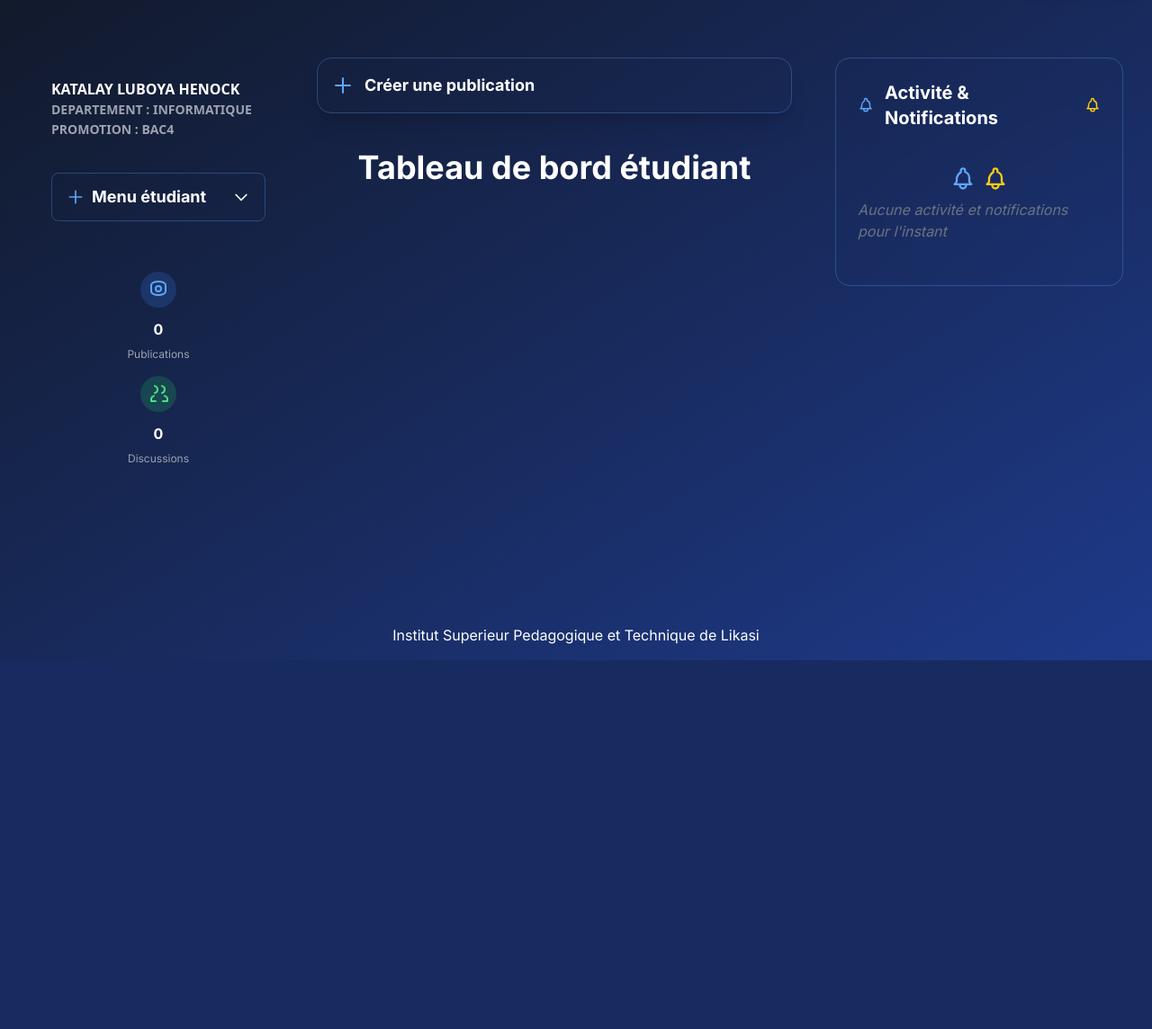
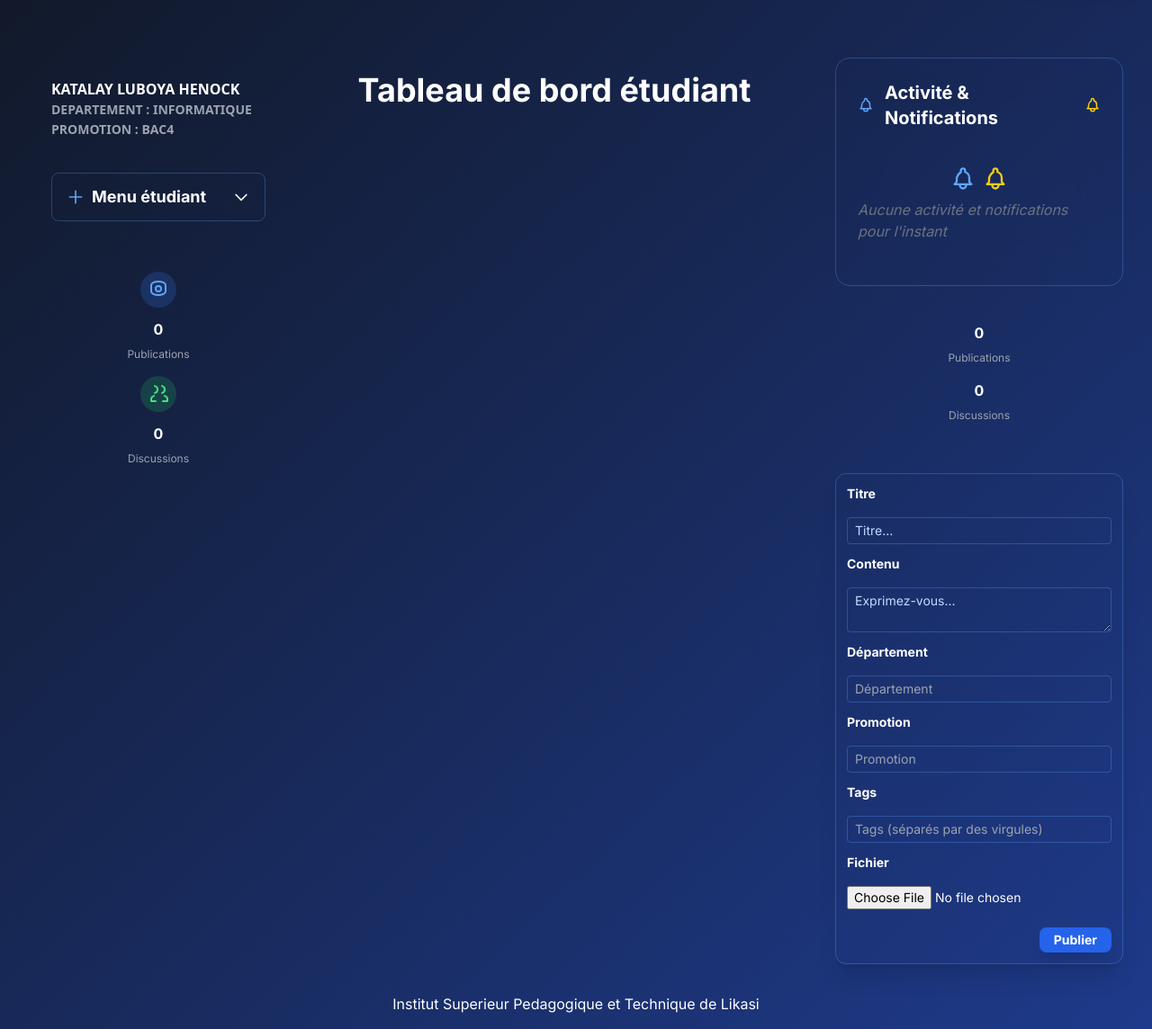
Before and after one commit to MkSama13/ProjetScientifique, a Django app: page /dashboard/ in a window 1280 px wide. Shown: the part 66-1210 px from the top of the page at 90% size. Before the commit the page ends 800 px from the top, so only its background shows below. Run offline with Django 5.2, Linux system fonts and the light colour scheme; a user stored in the database is signed in; some libraries are stand-ins or nearby versions.

Commit message:
Version 4 Publication et supression en place

```diff
--- a/core/templates/core/dashboard_etudiant.html
+++ b/core/templates/core/dashboard_etudiant.html
@@ -125,65 +125,9 @@
         </aside>
         <!-- Main content central -->
         <main class="flex-1">
-            <div x-data="{ open: false }" class="max-w-2xl mx-auto mb-10 relative">
-                <!-- Bouton ouvrir -->
-                <button @click="open = true" type="button" class="flex items-center gap-3 bg-transparent rounded-2xl p-4 shadow-xl border border-blue-400/30 cursor-pointer group backdrop-blur-none transition-all duration-300 w-full">
-                    <svg class="h-6 w-6 text-blue-400" fill="none" viewBox="0 0 24 24" stroke="currentColor"><path stroke-linecap="round" stroke-linejoin="round" stroke-width="2" d="M12 4v16m8-8H4"/></svg>
-                    <span class="text-white text-lg font-semibold">Créer une publication</span>
-                </button>
-                <!-- Overlay formulaire -->
-                <template x-if="open">
-                    <div class="absolute left-1/2 top-0 -translate-x-1/2 z-30 w-full max-w-2xl">
-                        <form method="post" enctype="multipart/form-data"
-                            class="flex flex-col gap-5 animate-fadeInRight rounded-2xl p-6 shadow-2xl border border-blue-400/30 backdrop-blur-xl bg-transparent"
-                            style="background: transparent !important;"
-                            @submit.prevent="open = false; $el.submit()">
-                            {% csrf_token %}
-                            <div>
-                                <label for="titre" class="block text-white font-semibold mb-1">Titre de la publication</label>
-                                <input type="text" id="titre" name="titre" required maxlength="120" placeholder="Titre..." class="w-full px-4 py-2 rounded-lg bg-transparent border border-blue-400/30 text-white placeholder:text-blue-200 focus:outline-none focus:ring-2 focus:ring-blue-400 focus:border-blue-400 transition" />
-                            </div>
-                            <div>
-                                <label for="contenu" class="block text-white font-semibold mb-1">Contenu de la publication</label>
-                                <textarea id="contenu" name="contenu" required rows="4" maxlength="2000" placeholder="Exprimez-vous..." class="w-full px-4 py-2 rounded-lg bg-transparent border border-blue-400/30 text-white placeholder:text-blue-200 focus:outline-none focus:ring-2 focus:ring-blue-400 focus:border-blue-400 transition"></textarea>
-                            </div>
-                            <div class="mt-1 mb-2 text-white font-semibold">Cible :</div>
-                            <div class="flex flex-col md:flex-row gap-4">
-                                <div class="flex-1">
-                                    <label for="departement" class="block text-white font-semibold mb-1">Département</label>
-                                    <select id="departement" name="departement" class="w-full px-4 py-2 rounded-lg bg-transparent border border-blue-400/30 text-white focus:outline-none focus:ring-2 focus:ring-blue-400 focus:border-blue-400 transition placeholder:text-blue-200 appearance-none">
-                                        <option value="" style="background: #101624; color: #fff;">Tous les départements</option>
-                                        <option value="informatique" style="background: #101624; color: #fff;">Informatique</option>
-                                        <option value="electronique" style="background: #101624; color: #fff;">Electronique</option>
-                                        <option value="electricite" style="background: #101624; color: #fff;">Electricité</option>
-                                    </select>
-                                </div>
-                                <div class="flex-1">
-                                    <label for="promotion" class="block text-white font-semibold mb-1">Promotion</label>
-                                    <select id="promotion" name="promotion" class="w-full px-4 py-2 rounded-lg bg-transparent border border-blue-400/30 text-white focus:outline-none focus:ring-2 focus:ring-blue-400 focus:border-blue-400 transition placeholder:text-blue-200 appearance-none">
-                                        <option value="" style="background: #101624; color: #fff;">Toutes les promotions</option>
-                                        <option value="bac4_info" style="background: #101624; color: #fff;">BAC4 INFO</option>
-                                        <option value="bac4_eq" style="background: #101624; color: #fff;">BAC4 EQ</option>
-                                        <option value="bac4_ett" style="background: #101624; color: #fff;">BAC4 ETT</option>
-                                    </select>
-                                </div>
-                            </div>
-                            <div>
-                                <label for="fichiers" class="block text-white font-semibold mb-1">Importer des photos ou PDF</label>
-                                <input type="file" id="fichiers" name="fichiers" accept="image/*,application/pdf" multiple class="block w-full text-white file:mr-4 file:py-2 file:px-4 file:rounded-lg file:border-0 file:text-sm file:font-semibold file:bg-blue-600 file:text-white hover:file:bg-blue-700 transition file:transition-transform file:duration-200" />
-                                <span class="text-xs text-gray-400 mt-1 block">Formats acceptés : images (jpg, png, etc.) et PDF. Max 5 fichiers.</span>
-                            </div>
-                            <div class="flex gap-3 justify-end">
-                                <button type="button" @click="open = false" class="bg-red-600 hover:bg-red-700 text-white font-bold py-2 px-6 rounded-lg shadow-lg transition duration-200 focus:outline-none focus:ring-2 focus:ring-gray-400 transform hover:scale-105 active:scale-95">Annuler</button>
-                                <button type="submit" class="bg-blue-600 hover:bg-blue-700 text-white font-bold py-2 px-6 rounded-lg shadow-lg transition duration-200 focus:outline-none focus:ring-2 focus:ring-blue-400 transform hover:scale-105 active:scale-95">Publier</button>
-                            </div>
-                        </form>
-                    </div>
-                </template>
-            </div>
             <h2 class="text-4xl font-bold text-white text-center mb-10 mt-4 drop-in">Tableau de bord étudiant</h2>
         </main>
-        <!-- Sidebar droite : Activité récente + Statistiques -->
+        <!-- Sidebar droite : Activité récente + Statistiques + Formulaire publication réduit -->
         <aside class="hidden lg:flex flex-col w-full lg:w-80 min-h-[500px] ml-0 lg:ml-4 sticky top-28 gap-6">
             <!-- Activité récente & Notifications -->
             <div class="rounded-2xl p-6 shadow-none animate-fadeInRight transition-transform duration-200 hover:scale-105 bg-transparent backdrop-blur-xl border border-blue-400/30" style="background: transparent;">
@@ -201,6 +145,62 @@
                         <span class="flex gap-2">
                             <svg xmlns="http://www.w3.org/2000/svg" class="h-7 w-7 text-blue-400" fill="none" viewBox="0 0 24 24" stroke="currentColor">
                                 <path stroke-linecap="round" stroke-linejoin="round" stroke-width="2" d="M15 17h5l-1.405-1.405A2.032 2.032 0 0118 14.158V11a6.002 6.002 0 00-4-5.659V4a2 2 0 10-4 0v1.341C7.67 7.165 6 9.388 6 12v2.159c0 .538-.214 1.055-.595 1.436L4 17h5m6 0v1a3 3 0 11-6 0v-1m6 0H9"/>
+                            </svg>
+                            <svg xmlns="http://www.w3.org/2000/svg" class="h-7 w-7 text-yellow-400" fill="none" viewBox="0 0 24 24" stroke="currentColor">
+                                <path stroke-linecap="round" stroke-linejoin="round" stroke-width="2" d="M15 17h5l-1.405-1.405A2.032 2.032 0 0118 14.158V11a6.002 6.002 0 00-4-5.659V4a2 2 0 10-4 0v1.341C7.67 7.165 6 9.388 6 12v2.159c0 .538-.214 1.055-.595 1.436L4 17h5m6 0v1a3 3 0 11-6 0v-1m6 0H9"/>
+                            </svg>
+                        </span>
+                        Aucune activité et notifications pour l'instant
+                    </li>
+                </ul>
+            </div>
+            <!-- Statistiques -->
+            <div class="rounded-2xl p-4 shadow-none animate-fadeInRight transition-transform duration-200 flex flex-col items-center gap-4 bg-transparent backdrop-blur-none" style="background:transparent;">
+                <div class="flex flex-col items-center gap-2 transition-transform duration-200 hover:scale-110 cursor-pointer">
+                    <span class="text-white text-base font-semibold">0</span>
+                    <span class="text-gray-400 text-xs">Publications</span>
+                </div>
+                <div class="flex flex-col items-center gap-2 transition-transform duration-200 hover:scale-110 cursor-pointer">
+                    <span class="text-white text-base font-semibold">0</span>
+                    <span class="text-gray-400 text-xs">Discussions</span>
+                </div>
+            </div>
+            <!-- Formulaire publication réduit -->
+            <div class="mt-4 flex flex-col items-center">
+                <form method="post" enctype="multipart/form-data" class="flex flex-col gap-3 w-full max-w-xs p-3 rounded-xl border border-blue-400/30 bg-transparent shadow-xl">
+                    {% csrf_token %}
+                    <label for="titre" class="block text-white font-semibold mb-1 text-sm">Titre</label>
+                    <input type="text" id="titre" name="titre" required maxlength="120" placeholder="Titre..." class="w-full px-2 py-1 rounded bg-transparent border border-blue-400/30 text-white placeholder:text-blue-200 text-sm" />
+                    <label for="contenu" class="block text-white font-semibold mb-1 text-sm">Contenu</label>
+                    <textarea id="contenu" name="contenu" required rows="2" maxlength="2000" placeholder="Exprimez-vous..." class="w-full px-2 py-1 rounded bg-transparent border border-blue-400/30 text-white placeholder:text-blue-200 text-sm"></textarea>
+                    <label for="departement" class="block text-white font-semibold mb-1 text-sm">Département</label>
+                    <input type="text" id="departement" name="departement" class="w-full px-2 py-1 rounded bg-transparent border border-blue-400/30 text-white text-sm" placeholder="Département" />
+                    <label for="promotion" class="block text-white font-semibold mb-1 text-sm">Promotion</label>
+                    <input type="text" id="promotion" name="promotion" class="w-full px-2 py-1 rounded bg-transparent border border-blue-400/30 text-white text-sm" placeholder="Promotion" />
+                    <label for="tags" class="block text-white font-semibold mb-1 text-sm">Tags</label>
+                    <input type="text" id="tags" name="tags" class="w-full px-2 py-1 rounded bg-transparent border border-blue-400/30 text-white text-sm" placeholder="Tags (séparés par des virgules)" />
+                    <label for="fichiers" class="block text-white font-semibold mb-1 text-sm">Fichier</label>
+                    <input type="file" id="fichiers" name="fichiers" class="block w-full text-white text-sm" />
+                    <div class="flex gap-2 justify-end mt-2">
+                        <button type="submit" class="bg-blue-600 hover:bg-blue-700 text-white font-bold py-1 px-4 rounded-lg shadow-lg text-sm">Publier</button>
+                    </div>
+                </form>
+            </div>
+        </aside>
+    </div>
+</div>
+<style>
+    @keyframes fadeIn {
+        from { opacity: 0; }
+        to { opacity: 1; }
+    }
+    @keyframes dropIn {
+        0% { opacity: 0; transform: translateY(-40px) scale(0.95); }
+        100% { opacity: 1; transform: translateY(0) scale(1); }
+    }
+    @keyframes fadeInRight {
+        from { opacity: 0; transform: translateX(40px); }
+        to { opacity:
                             </svg>
                             <svg xmlns="http://www.w3.org/2000/svg" class="h-7 w-7 text-yellow-400" fill="none" viewBox="0 0 24 24" stroke="currentColor">
                                 <path stroke-linecap="round" stroke-linejoin="round" stroke-width="2" d="M15 17h5l-1.405-1.405A2.032 2.032 0 0118 14.158V11a6.002 6.002 0 00-4-5.659V4a2 2 0 10-4 0v1.341C7.67 7.165 6 9.388 6 12v2.159c0 .538-.214 1.055-.595 1.436L4 17h5m6 0v1a3 3 0 11-6 0v-1m6 0H9"/>
```
